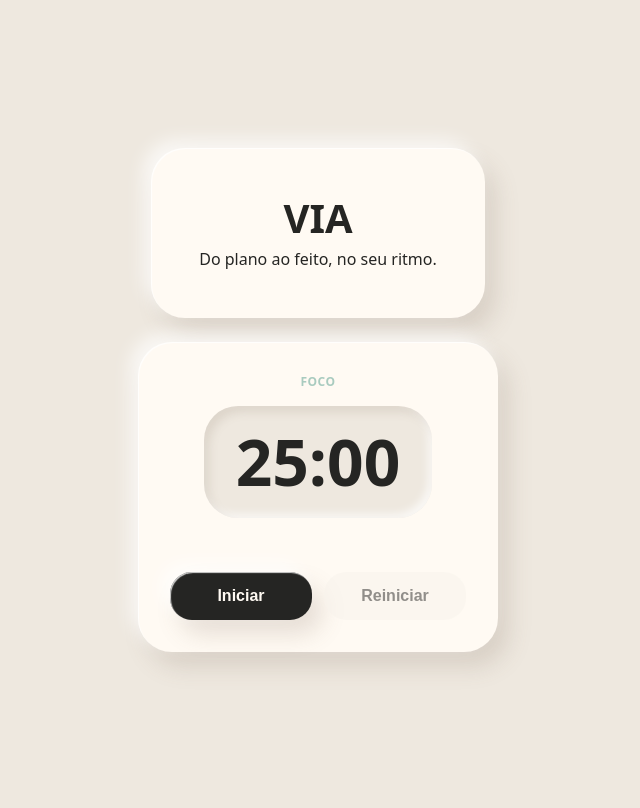
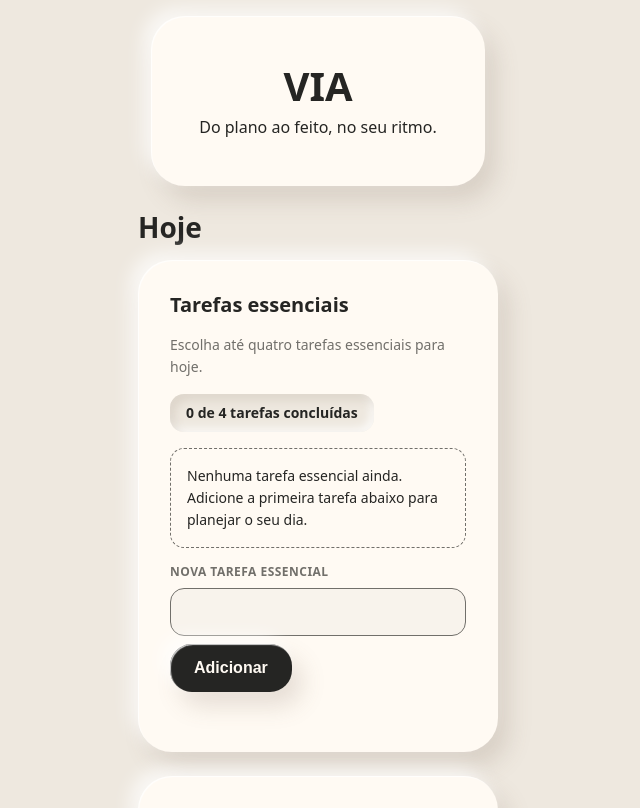
Before and after one commit to nughinit/Pomodoro, a React (Vite) app: page / in a window 1280 px wide. Shown: the top 808 px of the page, without its empty margins (322-962 px from the left). Built offline with nearby package versions, Linux system fonts and the light colour scheme.

Commit message:
feat: add today task planning

```diff
--- a/src/App.tsx
+++ b/src/App.tsx
@@ -1,4 +1,5 @@
 import './App.css'
+import { TodayEssentialTasks } from './features/tasks/components/TodayEssentialTasks'
 import { FocusTimer } from './features/timer/components/FocusTimer'
 
 function App() {
@@ -8,6 +9,7 @@ function App() {
         <h1 className="app-shell__title">VIA</h1>
         <p className="app-shell__tagline">Do plano ao feito, no seu ritmo.</p>
       </div>
+      <TodayEssentialTasks />
       <FocusTimer />
     </main>
   )
--- /dev/null
+++ b/src/features/tasks/components/TodayEssentialTasks.css
@@ -0,0 +1,190 @@
+.today-tasks {
+  width: 100%;
+  max-width: 360px;
+  display: flex;
+  flex-direction: column;
+  gap: 16px;
+  box-sizing: border-box;
+}
+
+.today-tasks__title {
+  margin: 0;
+  color: var(--mallow-ink);
+  font-size: 28px;
+  line-height: 34px;
+  font-weight: 600;
+}
+
+.today-tasks__card {
+  background: var(--mallow-surface-raised);
+  border-radius: var(--mallow-radius-lg);
+  box-shadow: var(--mallow-shadow-raised);
+  padding: 32px;
+  display: flex;
+  flex-direction: column;
+  gap: 16px;
+  box-sizing: border-box;
+}
+
+.today-tasks__subtitle {
+  margin: 0;
+  color: var(--mallow-ink);
+  font-size: 20px;
+  line-height: 26px;
+  font-weight: 600;
+}
+
+.today-tasks__hint {
+  margin: 0;
+  color: var(--mallow-muted);
+  font-size: 14px;
+  line-height: 22px;
+}
+
+.today-tasks__progress {
+  align-self: flex-start;
+  margin: 0;
+  padding: 8px 16px;
+  border-radius: var(--mallow-radius-sm);
+  background: var(--mallow-canvas);
+  box-shadow: var(--mallow-shadow-pressed);
+  color: var(--mallow-ink);
+  font-size: 14px;
+  line-height: 22px;
+  font-weight: 600;
+}
+
+.today-tasks__empty {
+  margin: 0;
+  padding: 16px;
+  border: 1px dashed var(--mallow-muted);
+  border-radius: var(--mallow-radius-sm);
+  color: var(--mallow-ink);
+  font-size: 14px;
+  line-height: 22px;
+}
+
+.today-tasks__list {
+  margin: 0;
+  padding: 0;
+  list-style: none;
+  display: flex;
+  flex-direction: column;
+  gap: 8px;
+}
+
+.today-tasks__item {
+  padding: 12px 16px;
+  border-radius: var(--mallow-radius-sm);
+  background: var(--mallow-surface);
+  color: var(--mallow-ink);
+  font-size: 16px;
+  line-height: 22px;
+  overflow-wrap: anywhere;
+}
+
+.today-tasks__form {
+  display: flex;
+  flex-direction: column;
+  gap: 8px;
+}
+
+.today-tasks__label {
+  font-size: 12px;
+  line-height: 16px;
+  font-weight: 600;
+  letter-spacing: 0.04em;
+  text-transform: uppercase;
+  color: var(--mallow-muted);
+}
+
+.today-tasks__field {
+  display: flex;
+  gap: 8px;
+  flex-wrap: wrap;
+}
+
+.today-tasks__input {
+  flex: 1 1 200px;
+  min-height: 48px;
+  min-width: 0;
+  padding: 0 16px;
+  border: 1px solid var(--mallow-muted);
+  border-radius: var(--mallow-radius-sm);
+  background: var(--mallow-surface);
+  color: var(--mallow-ink);
+  font-size: 16px;
+  box-sizing: border-box;
+}
+
+.today-tasks__input:disabled {
+  opacity: 0.5;
+  cursor: not-allowed;
+}
+
+.today-tasks__input:focus-visible {
+  outline: 2px solid var(--mallow-ink);
+  outline-offset: 3px;
+}
+
+.today-tasks__submit {
+  min-height: 48px;
+  min-width: 44px;
+  padding: 0 24px;
+  border: none;
+  border-radius: var(--mallow-radius-md);
+  background: var(--mallow-ink);
+  color: var(--mallow-surface-raised);
+  box-shadow: var(--mallow-shadow-raised);
+  font-size: 16px;
+  font-weight: 600;
+  cursor: pointer;
+}
+
+.today-tasks__submit:disabled {
+  opacity: 0.5;
+  cursor: not-allowed;
+}
+
+.today-tasks__submit:focus-visible {
+  outline: 2px solid var(--mallow-ink);
+  outline-offset: 3px;
+}
+
+.today-tasks__feedback {
+  margin: 0;
+  min-height: 20px;
+  font-size: 14px;
+  line-height: 20px;
+  font-weight: 600;
+  color: var(--mallow-ink);
+}
+
+.today-tasks__feedback:focus-visible {
+  outline: 2px solid var(--mallow-ink);
+  outline-offset: 3px;
+}
+
+@media (prefers-reduced-motion: no-preference) {
+  .today-tasks__submit {
+    transition: transform 120ms ease, box-shadow 120ms ease;
+  }
+
+  .today-tasks__submit:active {
+    transform: translateY(1px);
+  }
+}
+
+@media (max-width: 480px) {
+  .today-tasks__card {
+    padding: 24px;
+  }
+
+  .today-tasks__field {
+    flex-direction: column;
+  }
+
+  .today-tasks__submit {
+    width: 100%;
+  }
+}
--- /dev/null
+++ b/src/features/tasks/components/TodayEssentialTasks.tsx
@@ -0,0 +1,105 @@
+import { useRef, useState } from 'react'
+import type { FormEvent } from 'react'
+import { useEssentialTasks } from '../hooks/useEssentialTasks'
+import { MAX_ESSENTIAL_TASKS } from '../domain/types'
+import './TodayEssentialTasks.css'
+
+const LIMIT_MESSAGE = 'Você atingiu o limite de quatro tarefas essenciais para hoje.'
+const EMPTY_TITLE_MESSAGE = 'Digite um título para adicionar a tarefa.'
+
+export function TodayEssentialTasks() {
+  const { tasks, addTask, completedCount, isLimitReached } = useEssentialTasks()
+  const [title, setTitle] = useState('')
+  const [feedback, setFeedback] = useState('')
+  const inputRef = useRef<HTMLInputElement>(null)
+  const feedbackRef = useRef<HTMLParagraphElement>(null)
+
+  const handleSubmit = (event: FormEvent<HTMLFormElement>) => {
+    event.preventDefault()
+
+    const outcome = addTask(title)
+
+    if (outcome === 'added') {
+      setFeedback('')
+      setTitle('')
+
+      if (tasks.length + 1 >= MAX_ESSENTIAL_TASKS) {
+        feedbackRef.current?.focus()
+      } else {
+        inputRef.current?.focus()
+      }
+      return
+    }
+
+    if (outcome === 'empty-title') {
+      setFeedback(EMPTY_TITLE_MESSAGE)
+    }
+  }
+
+  const feedbackMessage = isLimitReached ? LIMIT_MESSAGE : feedback
+
+  return (
+    <section className="today-tasks" aria-labelledby="today-tasks-heading">
+      <h2 id="today-tasks-heading" className="today-tasks__title">
+        Hoje
+      </h2>
+
+      <div className="today-tasks__card">
+        <h3 className="today-tasks__subtitle">Tarefas essenciais</h3>
+        <p className="today-tasks__hint">Escolha até quatro tarefas essenciais para hoje.</p>
+        <p className="today-tasks__progress">
+          {completedCount} de {MAX_ESSENTIAL_TASKS} tarefas concluídas
+        </p>
+
+        {tasks.length === 0 ? (
+          <p className="today-tasks__empty">
+            Nenhuma tarefa essencial ainda. Adicione a primeira tarefa abaixo para planejar o seu dia.
+          </p>
+        ) : (
+          <ul className="today-tasks__list">
+            {tasks.map((task) => (
+              <li key={task.id} className="today-tasks__item">
+                {task.title}
+              </li>
+            ))}
+          </ul>
+        )}
+
+        <form
+          className="today-tasks__form"
+          aria-label="Adicionar tarefa essencial"
+          onSubmit={handleSubmit}
+          noValidate
+        >
+          <label htmlFor="today-task-title" className="today-tasks__label">
+            Nova tarefa essencial
+          </label>
+          <div className="today-tasks__field">
+            <input
+              id="today-task-title"
+              ref={inputRef}
+              className="today-tasks__input"
+              type="text"
+              value={title}
+              onChange={(event) => setTitle(event.target.value)}
+              disabled={isLimitReached}
+              aria-describedby="today-task-feedback"
+            />
+            <button type="submit" className="today-tasks__submit" disabled={isLimitReached}>
+              Adicionar
+            </button>
+          </div>
+          <p
+            id="today-task-feedback"
+            ref={feedbackRef}
+            role="status"
+            tabIndex={-1}
+            className="today-tasks__feedback"
+          >
+            {feedbackMessage}
+          </p>
+        </form>
+      </div>
+    </section>
+  )
+}
--- /dev/null
+++ b/src/features/tasks/hooks/useEssentialTasks.ts
@@ -0,0 +1,32 @@
+import { useCallback, useRef, useState } from 'react'
+import { addEssentialTask, countCompletedEssentialTasks } from '../domain/essentialTasks'
+import { MAX_ESSENTIAL_TASKS } from '../domain/types'
+import type { EssentialTask } from '../domain/types'
+import type { AddEssentialTaskResult } from '../domain/essentialTasks'
+
+export function useEssentialTasks() {
+  const [tasks, setTasks] = useState<EssentialTask[]>([])
+  const nextId = useRef(1)
+
+  const addTask = useCallback(
+    (title: string): AddEssentialTaskResult['status'] => {
+      const id = `essential-task-${nextId.current}`
+      const result = addEssentialTask(tasks, id, title)
+
+      if (result.status === 'added') {
+        nextId.current += 1
+        setTasks(result.tasks)
+      }
+
+      return result.status
+    },
+    [tasks],
+  )
+
+  return {
+    tasks,
+    addTask,
+    completedCount: countCompletedEssentialTasks(tasks),
+    isLimitReached: tasks.length >= MAX_ESSENTIAL_TASKS,
+  }
+}
```
Also changed, not shown: 2 other files (tests, documents, lock files or other folders).
